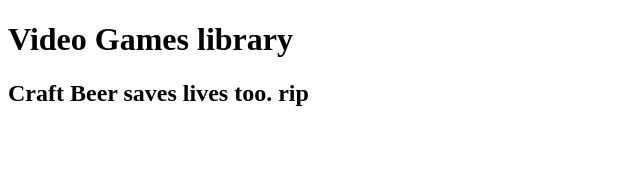
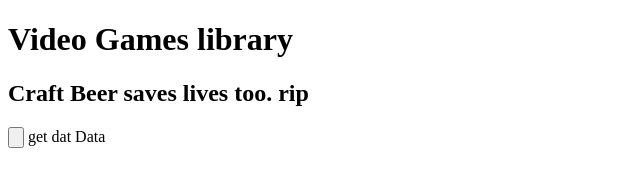
Before and after one commit to Derek-M-Davis/derek-m-davis.github.io, a plain HTML site: page index.html in a window 1280 px wide. Shown: the whole page, without its empty margins (0-640 px from the left). Drawn offline with nearby package versions, Linux system fonts and the light colour scheme.

Commit message:
Update index.html

```diff
--- a/index.html
+++ b/index.html
@@ -9,5 +9,6 @@
 <body>
     <h1>Video Games library</h1>
     <h2>Craft Beer saves lives too. rip</h2>
+    <input type='button' onClick='getdata'> get dat Data </input>
 </body>
 </html>
```
